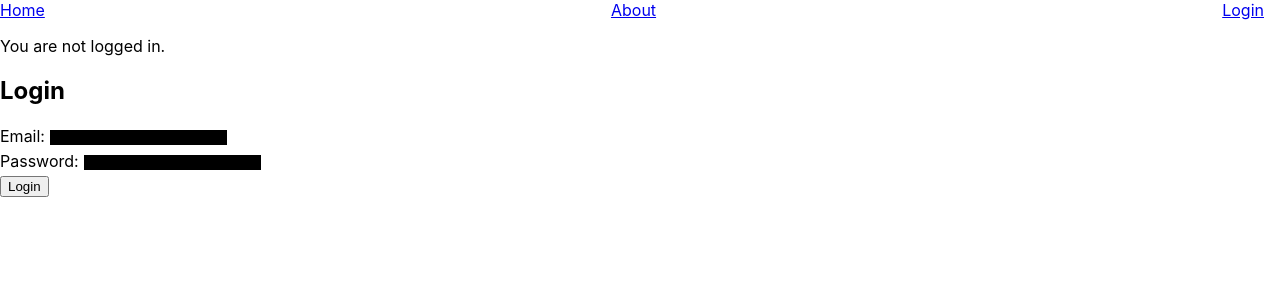
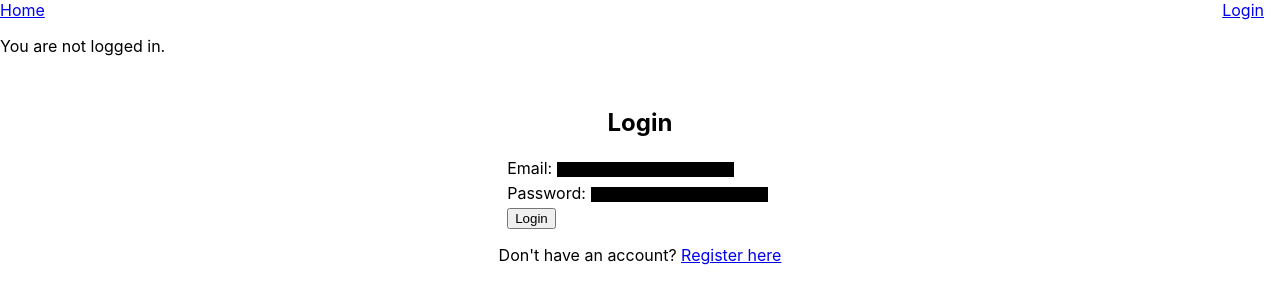
Before and after one commit to CS4360-Group5/FrontEnd, a React (Create React App) app: page / in a window 1280 px wide. Shown: the top 304 px of the page. Built offline with nearby package versions, Linux system fonts and the light colour scheme.

Commit message:
Added a registration button the the login page

```diff
--- /dev/null
+++ b/src/Login.css
@@ -0,0 +1,8 @@
+.login-container {
+    display: flex;
+    flex-direction: column;
+    justify-content: flex-start;
+    align-items: center;
+    height: 100vh;
+    margin-top: 2rem;
+  }
--- a/src/Login.js
+++ b/src/Login.js
@@ -1,11 +1,14 @@
 import React, { useState, useEffect } from 'react';
 import axios from 'axios';
 import { useNavigate } from 'react-router-dom';
+import './Login.css';
+import Registration from './Registration';
 
 const Login = ({ setAuthenticated, authenticated }) => {
   const [email, setEmail] = useState('');
   const [password, setPassword] = useState('');
   const [loginError, setLoginError] = useState('');
+  const [showRegistrationForm, setShowRegistrationForm] = useState(false);
   const navigate = useNavigate();
 
   useEffect(() => {
@@ -33,9 +36,16 @@ const Login = ({ setAuthenticated, authenticated }) => {
       });
   };
 
+  const handleShowRegistrationForm = () => {
+    setShowRegistrationForm(true);
+  };
+
+  const handleHideRegistrationForm = () => {
+    setShowRegistrationForm(false);
+  };
 
   return (
-      <div>
+    <div className="login-container">
       <h2>Login</h2>
       <form onSubmit={handleLogin}>
         <label>Email:</label>
@@ -47,6 +57,25 @@ const Login = ({ setAuthenticated, authenticated }) => {
         <button type="submit">Login</button>
       </form>
       {loginError && <p style={{ color: 'red' }}>{loginError}</p>}
+      {!showRegistrationForm && (
+        <p>
+          Don't have an account?{' '}
+          <a href="#" onClick={handleShowRegistrationForm}>
+            Register here
+          </a>
+        </p>
+      )}
+      {showRegistrationForm && (
+        <div>
+          <Registration setAuthenticated={setAuthenticated} />
+          <p>
+            Already have an account?{' '}
+            <a href="#" onClick={handleHideRegistrationForm}>
+              Login here
+            </a>
+          </p>
+        </div>
+      )}
     </div>
   );
 };
--- a/src/Navbar.js
+++ b/src/Navbar.js
@@ -8,14 +8,6 @@ const Navbar = ({ authenticated, onLogout }) => {
       <ul className="navbar">
         <li className="navbar-item">
           <Link to="/">Home</Link>
-        </li>
-        {authenticated ? (
-          <li className="navbar-item">
-            <Link to="/App">App</Link>
-          </li>
-        ) : null}
-        <li className="navbar-item">
-          <Link to="/about">About</Link>
         </li>
         <li className="navbar-item">
           {authenticated ? (
--- a/src/Registration.js
+++ b/src/Registration.js
@@ -39,9 +39,6 @@ const Registration = ({ setAuthenticated }) => {
         <label>Password:</label>
         <input type="password" value={password} onChange={(e) => setPassword(e.target.value)} />
         <br />
-        <label>Status:</label>
-        <input type="text" value={status} onChange={(e) => setStatus(e.target.value)} />
-        <br />
         <button type="submit">Register</button>
       </form>
     </div>
```
Lines whose indentation alone changed are shown as unchanged.
